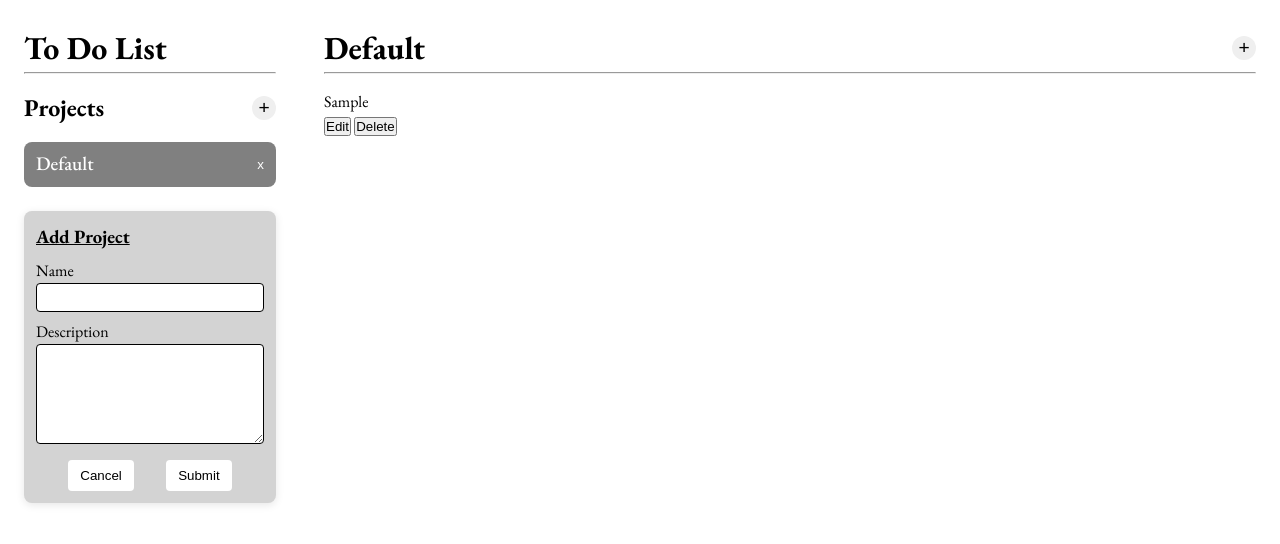
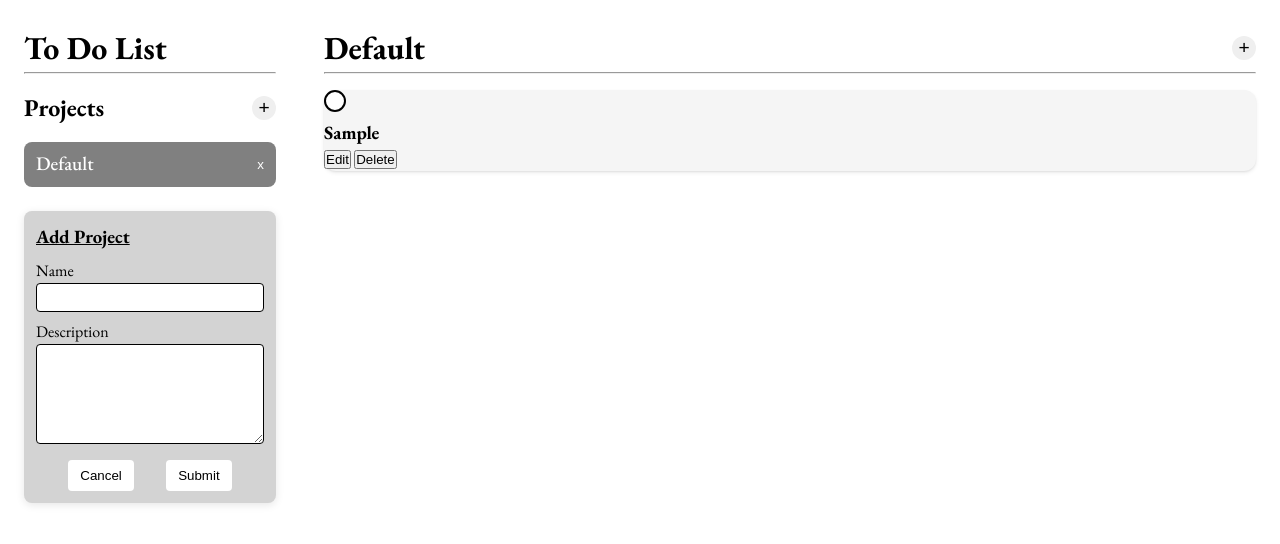
Before and after one commit to Burrpiee/TOP_TodoList_2ndTry, a website built with webpack: page src/template.html in a window 1280 px wide. Both pictures are taken after typing "Sample", "Sample", "2020-01-15", "Sample" into the empty fields and a click on the button "Add". Built offline with nearby package versions, Linux system fonts and the light colour scheme.

Commit message:
Finalised todo item html
Add css styles for custom circle checkmark that
toggles a checkmark when clicked on.

```diff
--- a/src/modules/domManager.js
+++ b/src/modules/domManager.js
@@ -55,7 +55,7 @@
         if (title && dueDate !== '') {
             TodoManager.addTodo(title, description, dueDate, priority, notes, projectId);
             renderTodos(projectId);
-            dom.addProjectForm.reset();
+            dom.addTodoForm.reset();
             document.getElementById('add-todo-container').classList.add('hidden');
         }
     });
@@ -137,8 +137,15 @@
 
 
         todoItem.innerHTML = `
-        <label></label>
-        <div>${todo.title}</div>
+        <div class = "todo-checkbox">
+            <input type = "checkbox" id = "todo-${todo.id}">
+            <label for = "todo-${todo.id}">
+                <span class = "checkbox-circle"></span>
+            </label>
+        </div>
+        <div class = "todo-content">
+            <h3>${todo.title}</h3>
+        </div>
         <div class = "todo-actions">
             <button>Edit</button>
             <button>Delete</button>
--- a/src/styles.css
+++ b/src/styles.css
@@ -170,6 +170,79 @@
     }
 }
 
+/* Todos list */
+.todo-list {
+    display: flex;
+    flex-direction: column;
+    gap: 1rem;
+}
+
+.todo-item {
+    background-color: whitesmoke;
+    border-radius: 12px;
+    box-shadow:
+    0 1px 2px rgba(0, 0, 0, 0.07),
+    0 2px 4px rgba(0, 0, 0, 0.07);
+}
+
+/* todo item checkbox section */
+.todo-checkbox {
+
+    /* Hidden checkbox */
+    & > input[type="checkbox"]{
+        position: absolute;
+        opacity: 0;
+        width: 0;
+        height: 0;
+        pointer-events: none;
+    }
+
+    /* Custom circle checkbox */
+    label span {
+        display: inline-block;
+        width: 22px;
+        height: 22px;
+        border-radius: 50%;
+        border: 2px solid black;
+        background-color: white;
+        flex-shrink: 0;
+        transition: background-color 0.2s ease, border-color 0.2s ease;
+        position: relative;
+    }
+
+    label {
+        cursor: pointer;
+        user-select: none;
+    }
+}
+
+/* Checks custom checkbox when invisible checkbox is clicked */
+.todo-checkbox input[type="checkbox"]:checked + label span {
+    background-color: black;
+}
+
+/* Checkmark in the custom checkbox */
+.todo-checkbox label span::after {
+    content: '';
+    display: block;
+    width: 4px;
+    height: 8px;
+    border: solid white;
+    border-width: 0 2px 2px 0;
+    position: absolute;
+    top: 50%;
+    left: 50%;
+    transform: translate(-50%, -60%) rotate(45deg);
+    opacity: 0;
+    transition: opacity 0.2s ease;
+}
+
+/* Shows checkmark when checkbox is checked */
+.todo-checkbox input[type="checkbox"]:checked + label span::after {
+    opacity: 1;
+}
+
+
 /* Empty todo list state */
 .empty-todo-list {
     display: flex;
@@ -185,18 +258,6 @@
     0 2px 4px rgba(0, 0, 0, 0.07);
 }
 
-/* Show form buttons */
-.add-button {
-    border: 0;
-    border-radius: 50%;
-    height: 24px;
-    width: 24px;
-    font-size: 1.2rem;
-
-    &:hover {
-        background-color: lightgray;
-    }
-}
 
 /* Add details form */
 .todo-details {
@@ -252,6 +313,19 @@
     justify-content: space-between;
 }
 
+/* Show form buttons */
+.add-button {
+    border: 0;
+    border-radius: 50%;
+    height: 24px;
+    width: 24px;
+    font-size: 1.2rem;
+
+    &:hover {
+        background-color: lightgray;
+    }
+}
+
 /* Form buttons formatting */
 .cancel-btn:hover,
 .submit-btn:hover {
```
